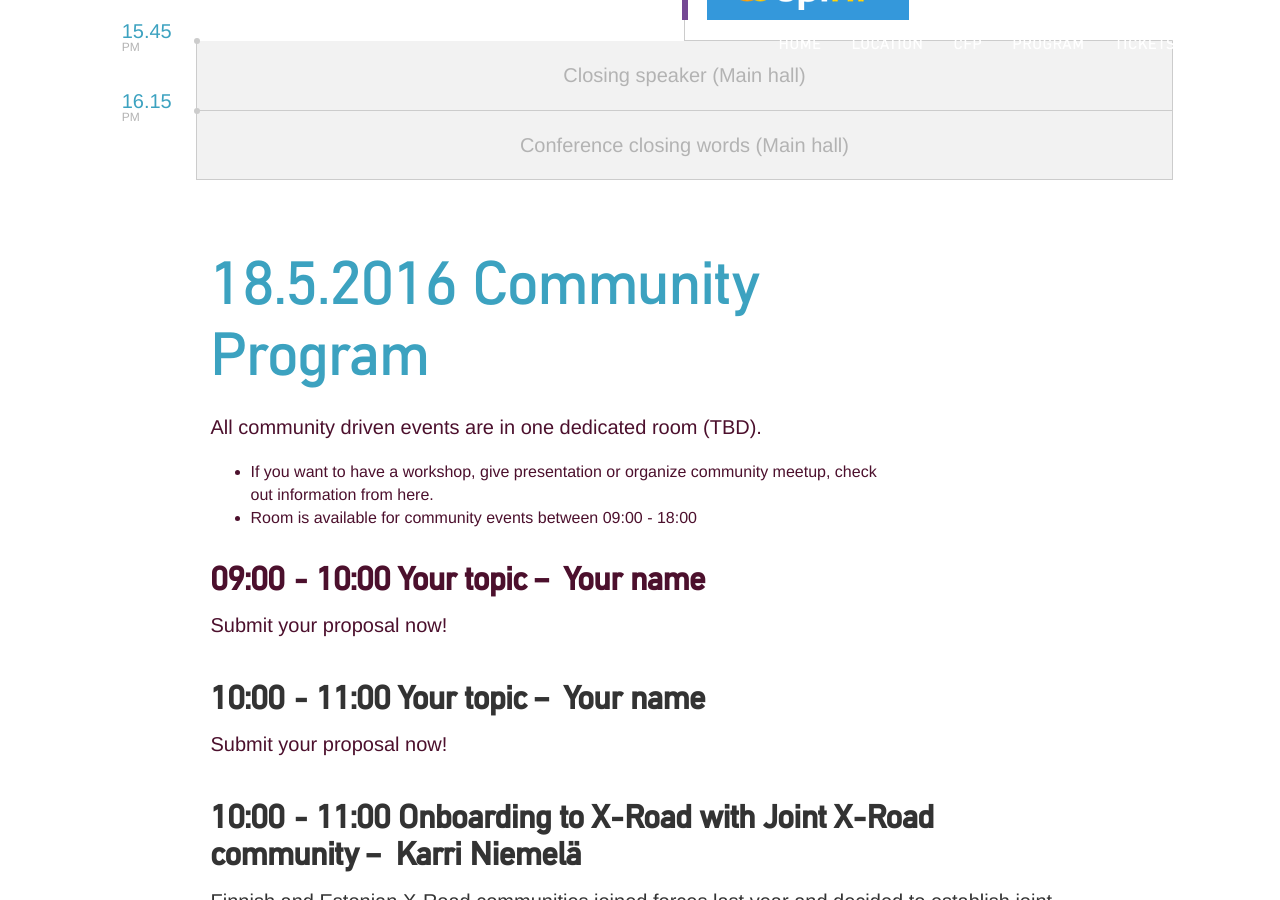
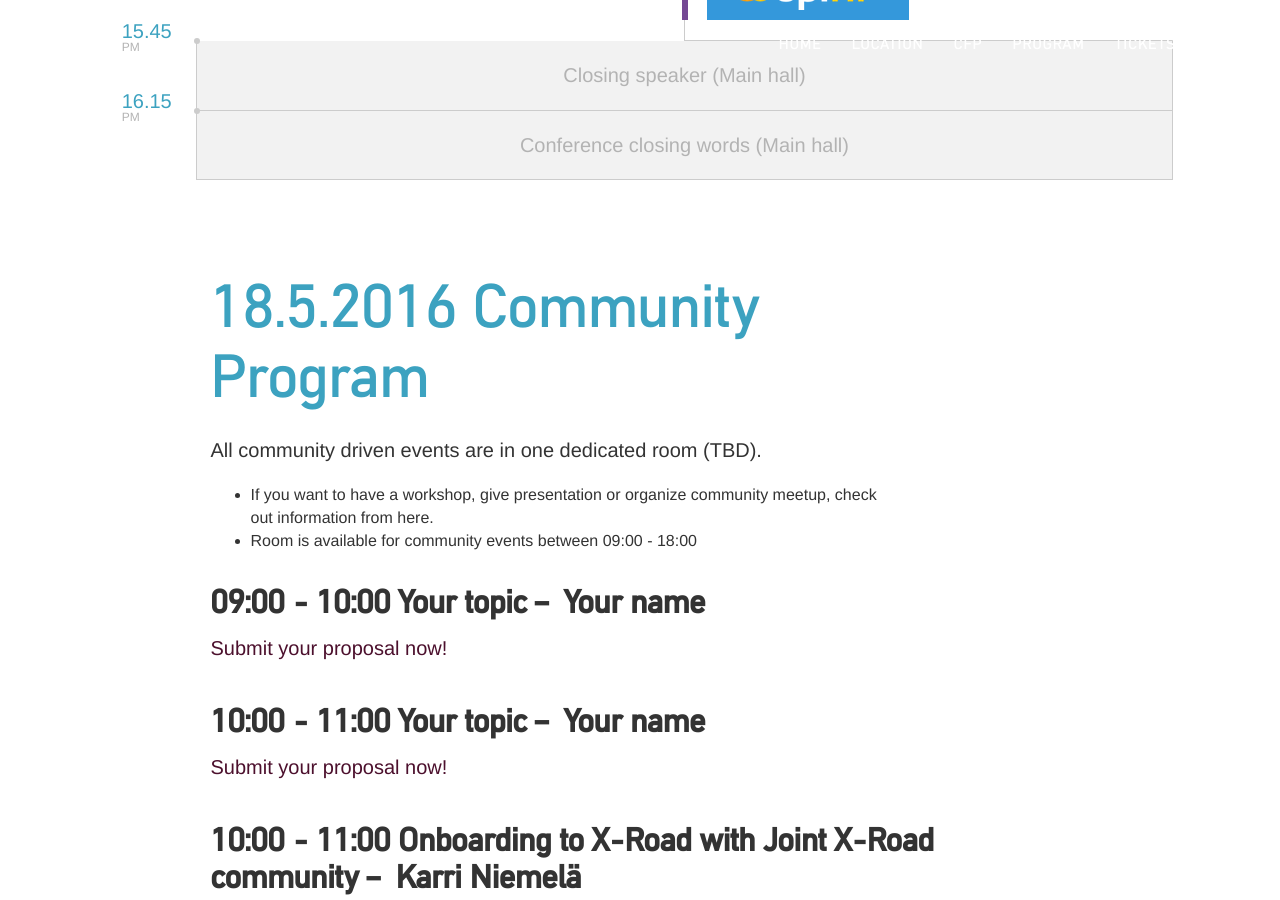
Before and after one commit to apidaysnordic/apidaysnordic.github.io, a Jekyll site: the page built from programme/index.md, in a window 1280 px wide and 900 px high, scrolled down 3627 px. Built offline with Jekyll 4.4.1, drawn with Linux system fonts in a browser that asks for light colours; some web fonts are replaced; comment, search, counter and statistics services are not loaded.

Commit message:
modded community track style

```diff
--- a/_layouts/programme.html
+++ b/_layouts/programme.html
@@ -545,7 +545,7 @@
             <div class="col-md-10 col-md-offset-1">
                 <div class="row">
                     <div class="col-md-8 col-md-offset-1">
-			<a name="communityday1"/>
+			<a name="communityday1">&nbsp;</a>
                         <h1 class="programme-title"><strong>18.5.2016</strong> Community Program</h1>
 			<p style="">All community driven events are in one dedicated room (TBD).
 			<ul>
@@ -670,7 +670,7 @@
             <div class="col-md-10 col-md-offset-1">
                 <div class="row">
                     <div class="col-md-8 col-md-offset-1">
-			<a name="communityday1"/>
+			<a name="communityday1">&nbsp;</a>
                         <h1 class="programme-title"><strong>19.5.2016</strong> Community Program</h1>
 			<p style="">All community driven events are in one dedicated room (TBD).
 			<ul>
```
